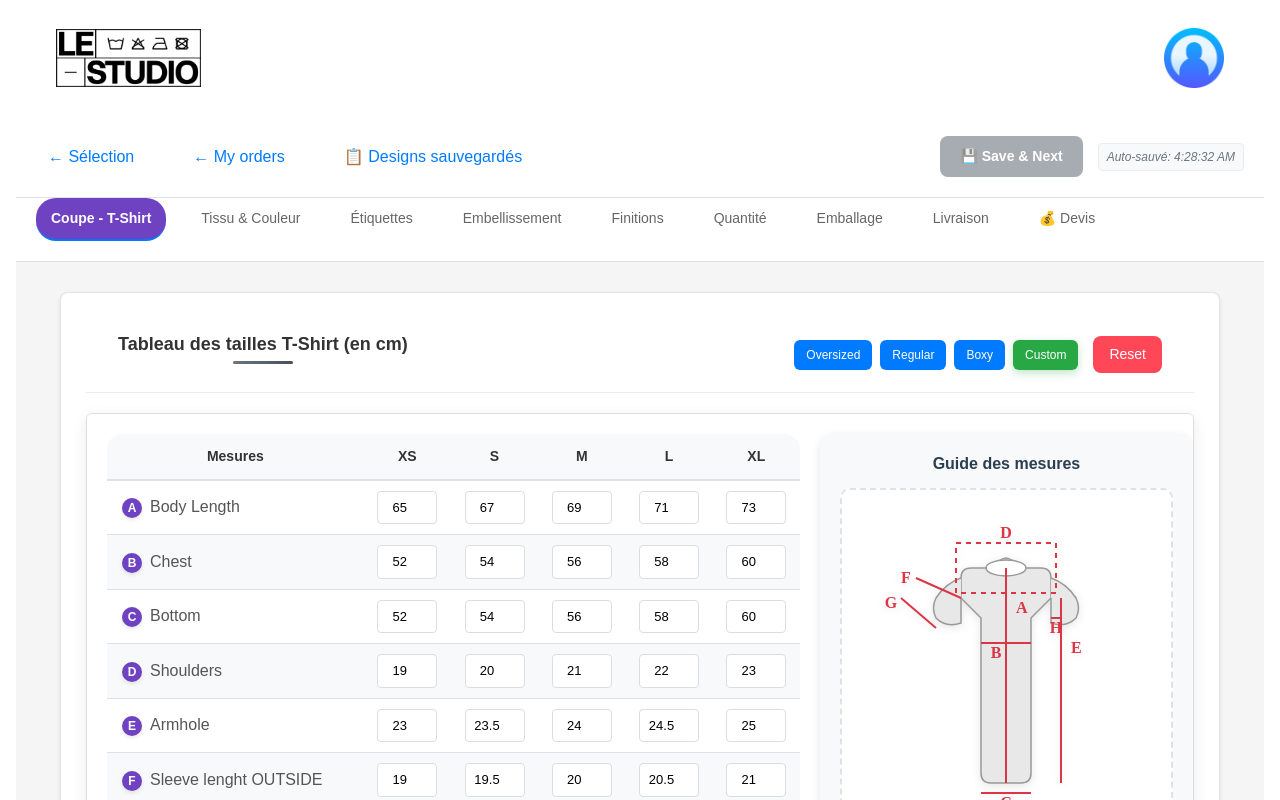
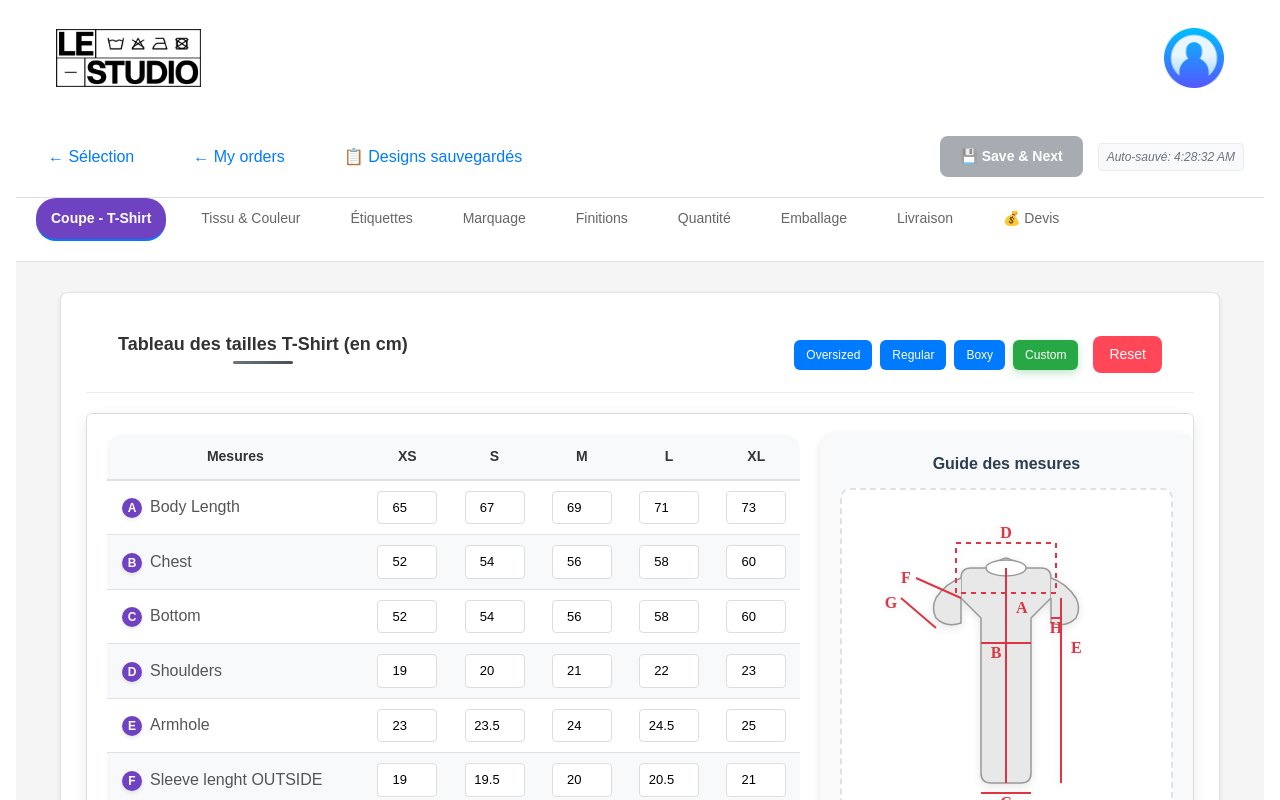
Before and after one commit to prodige93/pr--production-juzely, a React (Create React App) app: page /tshirt-design in a window 1280 px wide. Shown: the top 800 px of the page. Built offline with nearby package versions, Linux system fonts and the light colour scheme.

Commit message:
refactor(tshirt-design): update embellishment terminology to marquage
Update UI labels from "embellissement" to "marquage" to better reflect product terminology

```diff
--- a/src/components/tshirt-design/tshirt-design.js
+++ b/src/components/tshirt-design/tshirt-design.js
@@ -972,7 +972,7 @@ function TshirtDesign() {
 
     return (
       <div className="tab-content">
-        <h3>Sélectionnez l'embellissement</h3>
+        <h3>Sélectionnez le marquage</h3>
         <div className="options-grid">
           {embellishmentOptions.map(option => (
             <label key={option.id} className={`option-card ${selectedEmbellishment === option.id ? 'selected' : ''}`}>
@@ -1156,7 +1156,7 @@ Tissu & Couleur
             className={`tab ${activeTab === 'embellishment' ? 'active' : ''}`}
             onClick={() => setActiveTab('embellishment')}
           >
-Embellissement
+Marquage
           </span>
           <span
             className={`tab ${activeTab === 'finishings' ? 'active' : ''}`}
```
